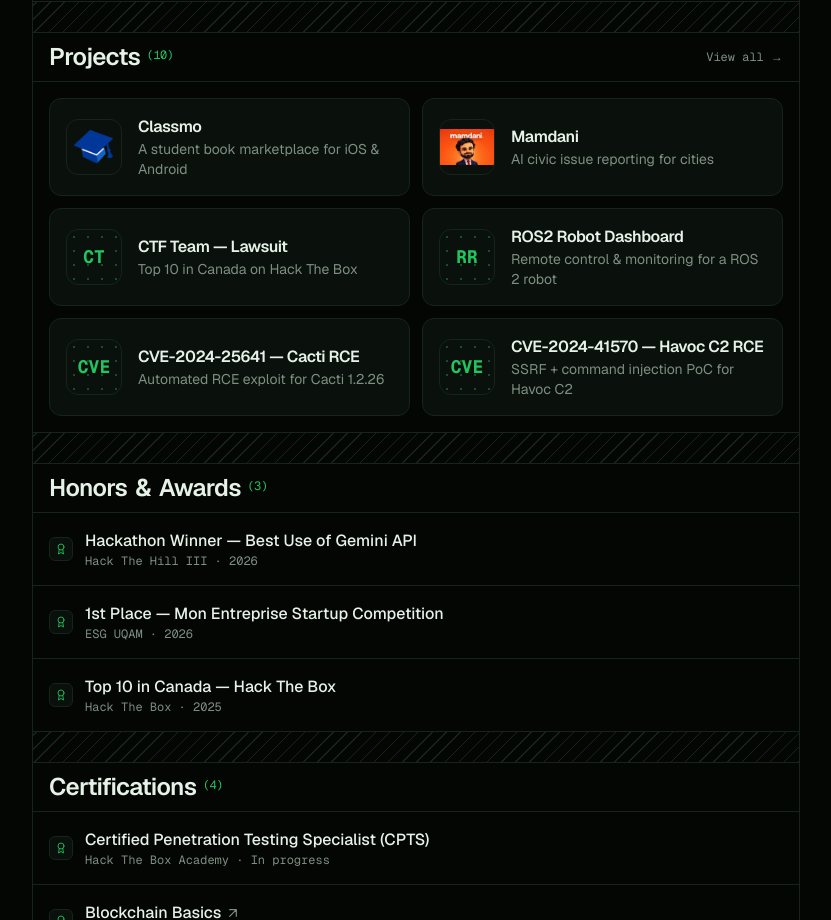
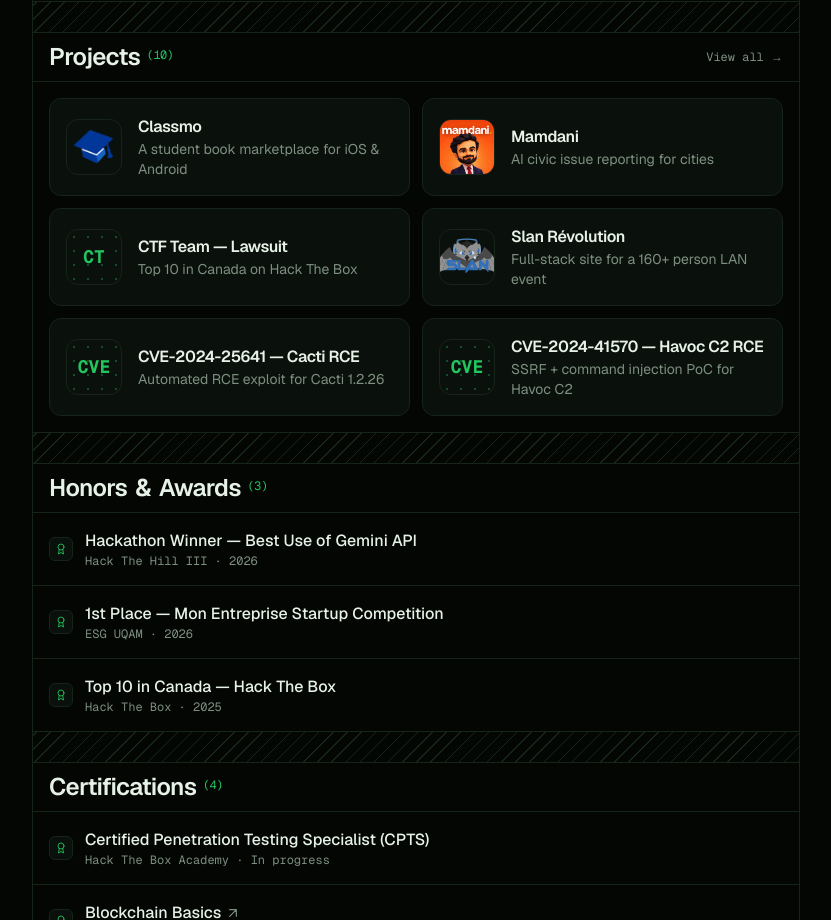
Before and after one commit to leo-mitch/portfolio, a Next.js app: page / in a window 1280 px wide. Shown: the part 2100-3020 px from the top of the page, without its empty margins (224-1055 px from the left). Built offline with nearby package versions, Linux system fonts and the light colour scheme.

Commit message:
Fill logo tiles with object-cover; feature Slan over ROS2 on home

```diff
--- a/src/components/layout.tsx
+++ b/src/components/layout.tsx
@@ -129,7 +129,7 @@
   if (image) {
     return (
       <span className={base}>
-        <img src={image} alt={`${title} logo`} className="size-full object-contain" loading="lazy" />
+        <img src={image} alt={`${title} logo`} className="size-full object-cover" loading="lazy" />
       </span>
     );
   }
--- a/src/data/profile.ts
+++ b/src/data/profile.ts
@@ -198,6 +198,7 @@
   },
   {
     slug: "slan-revolution",
+    featured: true,
     title: "Slan Révolution",
     image: "/slan.webp",
     tagline: "Full-stack site for a 160+ person LAN event",
@@ -212,7 +213,6 @@
   },
   {
     slug: "ros2-hmi",
-    featured: true,
     title: "ROS2 Robot Dashboard",
     tagline: "Remote control & monitoring for a ROS 2 robot",
     period: "2026",
```
